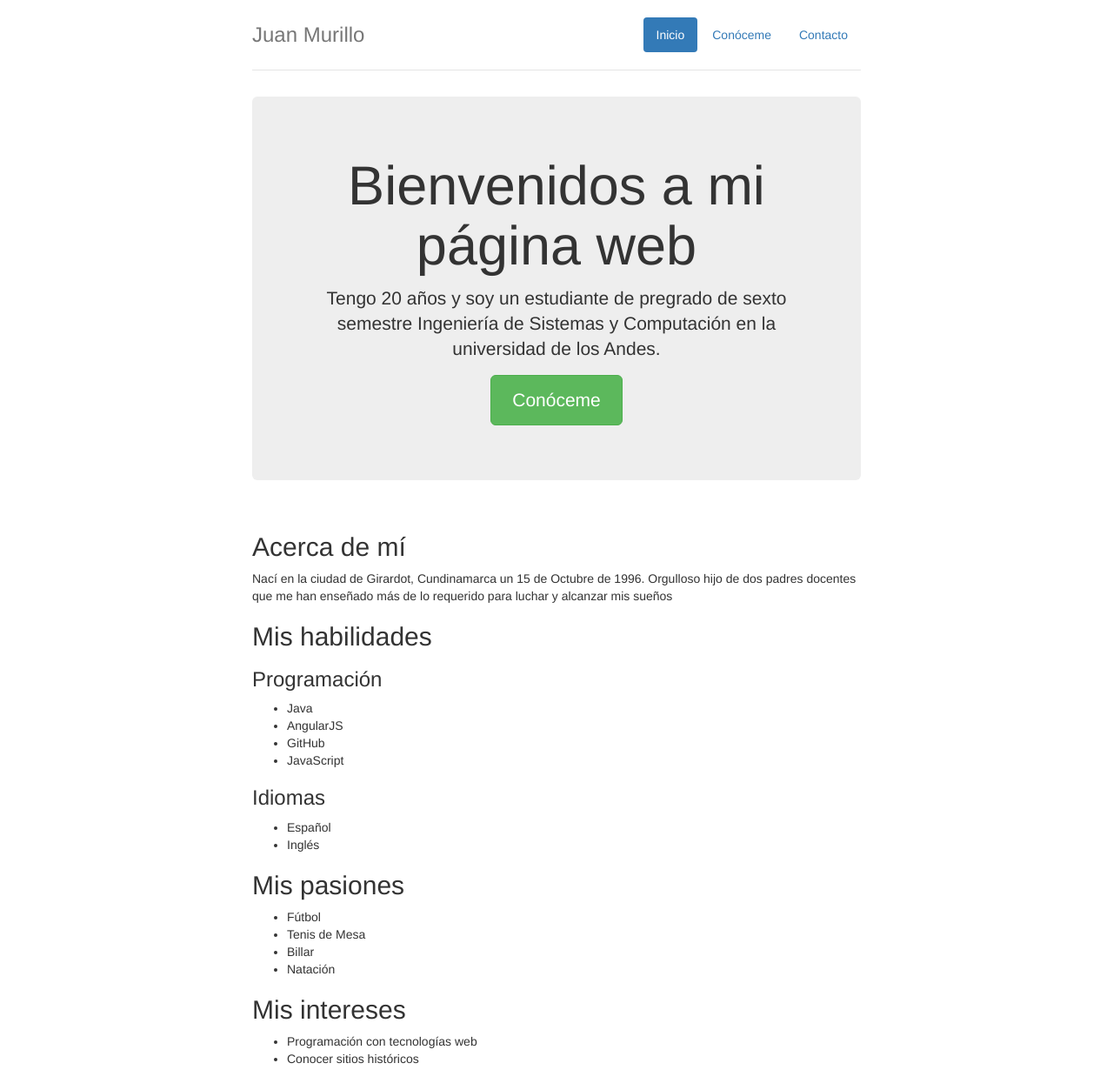
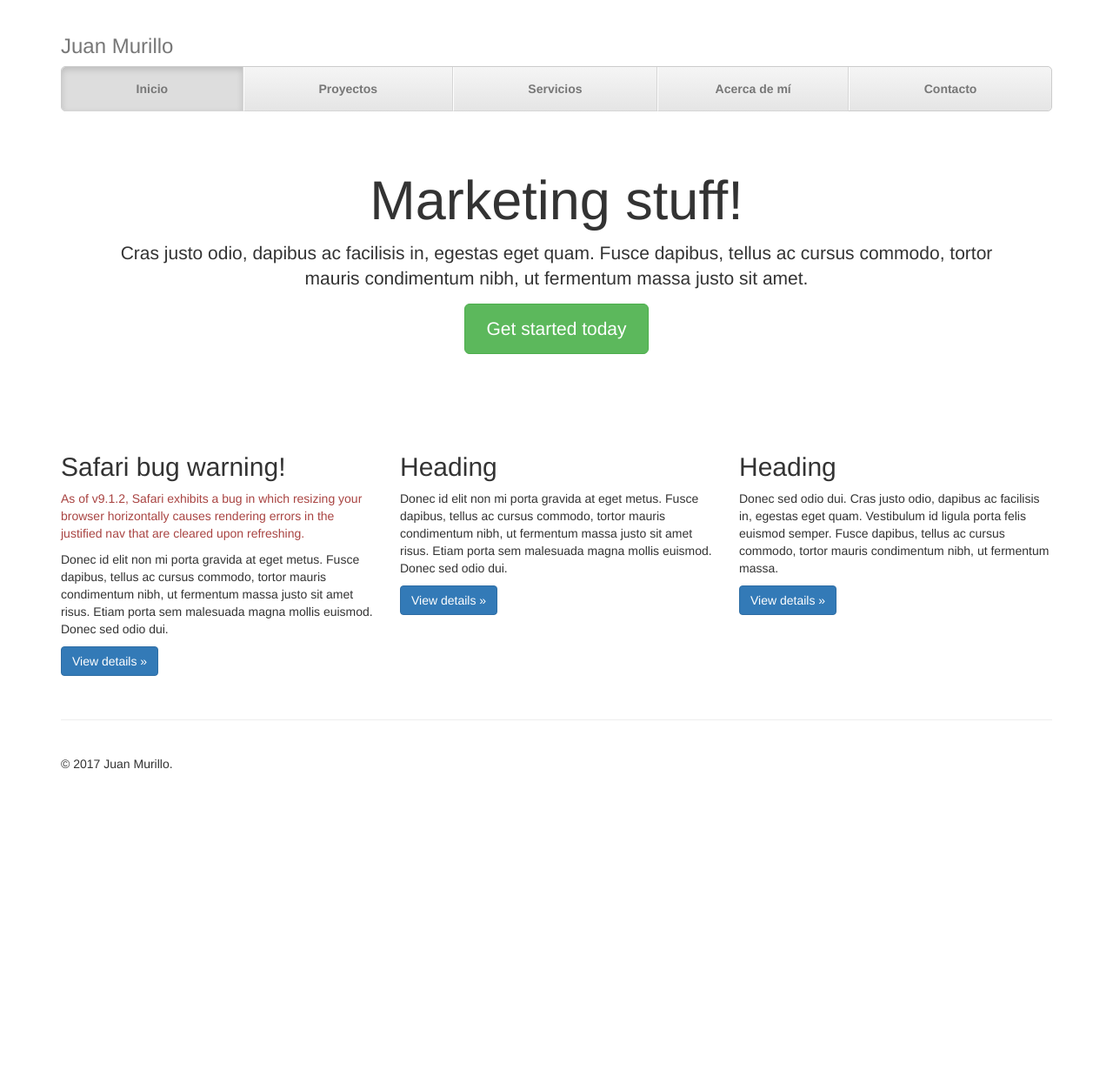
Before and after one commit to jgmurillo10/mysite, a plain HTML site: page index.html in a window 1280 px wide. Shown: the top 1230 px of the page at 87% size. After the commit the page ends 938 px from the top, so only its background shows below. Drawn offline with nearby package versions, Linux system fonts and the light colour scheme.

Commit message:
fixed sketch still doesnot work fixed top navbar

```diff
--- a/css/jumbotron-narrow.css
+++ /dev/null
@@ -1,79 +0,0 @@
-/* Space out content a bit */
-body {
-  padding-top: 20px;
-  padding-bottom: 20px;
-}
-
-/* Everything but the jumbotron gets side spacing for mobile first views */
-.header,
-.marketing,
-.footer {
-  padding-right: 15px;
-  padding-left: 15px;
-}
-
-/* Custom page header */
-.header {
-  padding-bottom: 20px;
-  border-bottom: 1px solid #e5e5e5;
-}
-/* Make the masthead heading the same height as the navigation */
-.header h3 {
-  margin-top: 0;
-  margin-bottom: 0;
-  line-height: 40px;
-}
-
-/* Custom page footer */
-.footer {
-  padding-top: 19px;
-  color: #777;
-  border-top: 1px solid #e5e5e5;
-}
-
-/* Customize container */
-@media (min-width: 768px) {
-  .container {
-    max-width: 730px;
-  }
-}
-.container-narrow > hr {
-  margin: 30px 0;
-}
-
-/* Main marketing message and sign up button */
-.jumbotron {
-  text-align: center;
-  border-bottom: 1px solid #e5e5e5;
-}
-.jumbotron .btn {
-  padding: 14px 24px;
-  font-size: 21px;
-}
-
-/* Supporting marketing content */
-.marketing {
-  margin: 40px 0;
-}
-.marketing p + h4 {
-  margin-top: 28px;
-}
-
-/* Responsive: Portrait tablets and up */
-@media screen and (min-width: 768px) {
-  /* Remove the padding we set earlier */
-  .header,
-  .marketing,
-  .footer {
-    padding-right: 0;
-    padding-left: 0;
-  }
-  /* Space out the masthead */
-  .header {
-    margin-bottom: 30px;
-  }
-  /* Remove the bottom border on the jumbotron for visual effect */
-  .jumbotron {
-    border-bottom: 0;
-  }
-}
--- /dev/null
+++ b/css/justified-nav.css
@@ -0,0 +1,88 @@
+body {
+  padding-top: 20px;
+}
+
+.footer {
+  padding-top: 40px;
+  padding-bottom: 40px;
+  margin-top: 40px;
+  border-top: 1px solid #eee;
+}
+
+/* Main marketing message and sign up button */
+.jumbotron {
+  text-align: center;
+  background-color: transparent;
+}
+.jumbotron .btn {
+  padding: 14px 24px;
+  font-size: 21px;
+}
+
+/* Customize the nav-justified links to be fill the entire space of the .navbar */
+
+.nav-justified {
+  background-color: #eee;
+  border: 1px solid #ccc;
+  border-radius: 5px;
+}
+.nav-justified > li > a {
+  padding-top: 15px;
+  padding-bottom: 15px;
+  margin-bottom: 0;
+  font-weight: bold;
+  color: #777;
+  text-align: center;
+  background-color: #e5e5e5; /* Old browsers */
+  background-image: -webkit-gradient(linear, left top, left bottom, from(#f5f5f5), to(#e5e5e5));
+  background-image: -webkit-linear-gradient(top, #f5f5f5 0%, #e5e5e5 100%);
+  background-image:      -o-linear-gradient(top, #f5f5f5 0%, #e5e5e5 100%);
+  background-image:         linear-gradient(to bottom, #f5f5f5 0%,#e5e5e5 100%);
+  filter: progid:DXImageTransform.Microsoft.gradient( startColorstr='#f5f5f5', endColorstr='#e5e5e5',GradientType=0 ); /* IE6-9 */
+  background-repeat: repeat-x; /* Repeat the gradient */
+  border-bottom: 1px solid #d5d5d5;
+}
+.nav-justified > .active > a,
+.nav-justified > .active > a:hover,
+.nav-justified > .active > a:focus {
+  background-color: #ddd;
+  background-image: none;
+  -webkit-box-shadow: inset 0 3px 7px rgba(0,0,0,.15);
+          box-shadow: inset 0 3px 7px rgba(0,0,0,.15);
+}
+.nav-justified > li:first-child > a {
+  border-radius: 5px 5px 0 0;
+}
+.nav-justified > li:last-child > a {
+  border-bottom: 0;
+  border-radius: 0 0 5px 5px;
+}
+
+@media (min-width: 768px) {
+  .nav-justified {
+    max-height: 52px;
+  }
+  .nav-justified > li > a {
+    border-right: 1px solid #d5d5d5;
+    border-left: 1px solid #fff;
+  }
+  .nav-justified > li:first-child > a {
+    border-left: 0;
+    border-radius: 5px 0 0 5px;
+  }
+  .nav-justified > li:last-child > a {
+    border-right: 0;
+    border-radius: 0 5px 5px 0;
+  }
+}
+
+/* Responsive: Portrait tablets and up */
+@media screen and (min-width: 768px) {
+  /* Remove the padding we set earlier */
+  .masthead,
+  .marketing,
+  .footer {
+    padding-right: 0;
+    padding-left: 0;
+  }
+}
--- /dev/null
+++ b/css/style.css
@@ -0,0 +1,3 @@
+#navigation{
+	top: 0;
+}
--- a/index.html
+++ b/index.html
@@ -9,21 +9,26 @@
     <meta name="author" content="jg.murillo10@uniandes.edu.co">
     <link rel="icon" href="">
 
-    <title>Narrow Jumbotron Template for Bootstrap</title>
+    <title>Juan Murillo</title>
 
+    <!-- jQuery -->
+    <script src="https://code.jquery.com/jquery-3.1.1.min.js" integrity="sha256-hVVnYaiADRTO2PzUGmuLJr8BLUSjGIZsDYGmIJLv2b8=" crossorigin="anonymous"></script>
     <!-- Bootstrap core CSS -->
     <link href="/css/bootstrap.min.css" rel="stylesheet">
 
     <!-- IE10 viewport hack for Surface/desktop Windows 8 bug -->
     <link href="/css/ie10-viewport-bug-workaround.css" rel="stylesheet">
 
-    <!-- Custom styles for this template -->
-    <link href="/css/jumbotron-narrow.css" rel="stylesheet">
+       <!-- Custom styles for this template -->
+    <link href="css/justified-nav.css" rel="stylesheet">
+
+    <!-- personal styles @jgmurillo10 -->
+    <link rel="stylesheet" type="text/css" href="css/style.css">
 
     <!-- Just for debugging purposes. Don't actually copy these 2 lines! -->
     <!--[if lt IE 9]><script src="../../assets/js/ie8-responsive-file-warning.js"></script><![endif]-->
     <script src="/js/ie-emulation-modes-warning.js"></script>
-
+    <script type="text/javascript" src="js/menu-fixed.js"></script>
     <!-- HTML5 shim and Respond.js for IE8 support of HTML5 elements and media queries -->
     <!--[if lt IE 9]>
       <script src="https://oss.maxcdn.com/html5shiv/3.7.3/html5shiv.min.js"></script>
@@ -33,92 +38,52 @@
 
   <body>
 
+
     <div class="container">
-      <div class="header clearfix">
+
+      <!-- The justified navigation menu is meant for single line per list item.
+           Multiple lines will require custom code not provided by Bootstrap. -->
+      <div class="masthead" id="navigation">
+        <h3 class="text-muted">Juan Murillo</h3>
         <nav>
-          <ul class="nav nav-pills pull-right">
-            <li role="presentation" class="active"><a href="#">Inicio</a></li>
-            <li role="presentation"><a href="#about">Conóceme</a></li>
-            <li role="presentation"><a href="#contact">Contacto</a></li>
+          <ul class="nav nav-justified">
+            <li class="active"><a href="#">Inicio</a></li>
+            <li><a href="#">Proyectos</a></li>
+            <li><a href="#">Servicios</a></li>
+            <li><a href="#">Acerca de mí</a></li>
+            <li><a href="#">Contacto</a></li>
           </ul>
         </nav>
-        <h3 class="text-muted">Juan Murillo</h3>
       </div>
 
+      <!-- Jumbotron -->
       <div class="jumbotron">
-        <h1>Bienvenidos a mi página web</h1>
-        <p class="lead">Tengo 20 años y soy un estudiante de pregrado de sexto semestre Ingeniería de Sistemas y Computación en la universidad de los Andes.</p>
-        <p><a class="btn btn-lg btn-success" href="#about" role="button">Conóceme</a></p>
+        <h1>Marketing stuff!</h1>
+        <p class="lead">Cras justo odio, dapibus ac facilisis in, egestas eget quam. Fusce dapibus, tellus ac cursus commodo, tortor mauris condimentum nibh, ut fermentum massa justo sit amet.</p>
+        <p><a class="btn btn-lg btn-success" href="#" role="button">Get started today</a></p>
       </div>
 
-
-      <section id="about">
-      <div class="row marketing">
-        <div class="">
-          <h2>Acerca de mí</h2>
-          <p>Nací en la ciudad de Girardot, Cundinamarca un 15 de Octubre de 1996. Orgulloso hijo de dos padres docentes que me han enseñado más de lo requerido para luchar y alcanzar mis sueños</p>
-
-          <h2>Mis habilidades</h2>
-          <h3>Programación</h3>
-          <ul>
-            <li>Java</li>
-            <li>AngularJS</li>
-            <li>GitHub</li>
-            <li>JavaScript</li>
-          </ul>
-          <h3>Idiomas</h3>
-          <ul>
-            <li>Español</li>
-            <li>Inglés</li>
-          </ul>
-
-          <h2>Mis pasiones</h2>
-          <ul>
-            <li>Fútbol</li>
-            <li>Tenis de Mesa</li>
-            <li>Billar</li>
-            <li>Natación</li>
-          </ul>
+      <!-- Example row of columns -->
+      <div class="row">
+        <div class="col-lg-4">
+          <h2>Safari bug warning!</h2>
+          <p class="text-danger">As of v9.1.2, Safari exhibits a bug in which resizing your browser horizontally causes rendering errors in the justified nav that are cleared upon refreshing.</p>
+          <p>Donec id elit non mi porta gravida at eget metus. Fusce dapibus, tellus ac cursus commodo, tortor mauris condimentum nibh, ut fermentum massa justo sit amet risus. Etiam porta sem malesuada magna mollis euismod. Donec sed odio dui. </p>
+          <p><a class="btn btn-primary" href="#" role="button">View details &raquo;</a></p>
         </div>
-
-        <div class="">
-          <h2>Mis intereses</h2>
-          <ul>
-            <li>Programación con tecnologías web</li>
-            <li>Conocer sitios históricos</li>
-
-          </ul>
-
-          <h2>Mis pasatiempos</h2>
-          <ul>
-            <li>Programar</li>
-            <li>Jugar Fútbol</li>
-            <li>Montar Bicicleta</li>
-          </ul>
-
-          <h2>Mis proyectos</h2>
-          <ul>
-            <li>Mis Vacaciones</li>
-            <li>Well-Col</li>
-            <li>RMIngeniería</li>
-            <li>Grupo Acera</li>
-            <li>Gloop</li>
-          </ul>
-          <h2>Mi horario</h2>
+        <div class="col-lg-4">
+          <h2>Heading</h2>
+          <p>Donec id elit non mi porta gravida at eget metus. Fusce dapibus, tellus ac cursus commodo, tortor mauris condimentum nibh, ut fermentum massa justo sit amet risus. Etiam porta sem malesuada magna mollis euismod. Donec sed odio dui. </p>
+          <p><a class="btn btn-primary" href="#" role="button">View details &raquo;</a></p>
+       </div>
+        <div class="col-lg-4">
+          <h2>Heading</h2>
+          <p>Donec sed odio dui. Cras justo odio, dapibus ac facilisis in, egestas eget quam. Vestibulum id ligula porta felis euismod semper. Fusce dapibus, tellus ac cursus commodo, tortor mauris condimentum nibh, ut fermentum massa.</p>
+          <p><a class="btn btn-primary" href="#" role="button">View details &raquo;</a></p>
         </div>
       </div>
-      </section>
 
-      <section id="contact">
-      <h2>Contáctame</h2>
-      <div class="col-md-6"></div>
-      <div class="col-md-6">
-        <h3>Juan Murillo</h3>
-        <p>Teléfono: 3046387938</p>
-        <p>Mail: jg.murillo10@uniandes.edu.co</p>
-      </div>
-      </section>
-
+      <!-- Site footer -->
       <footer class="footer">
         <p>&copy; 2017 Juan Murillo.</p>
       </footer>
--- /dev/null
+++ b/js/menu-fixed.js
@@ -0,0 +1,11 @@
+var elementPosition = $('#navigation').offset();
+
+$(window).scroll(function(){
+        if($(window).scrollTop() > elementPosition.top){
+            $('#navigation').css({'position':'fixed','top':'0'});
+            $('.bg1 h2').css({'margin-top':'232px'});
+        } else {
+            $('#navigation').css({'position':'static'});
+            $('.bg1 h2').css({'margin-top':'100px'});
+        }
+});
```
